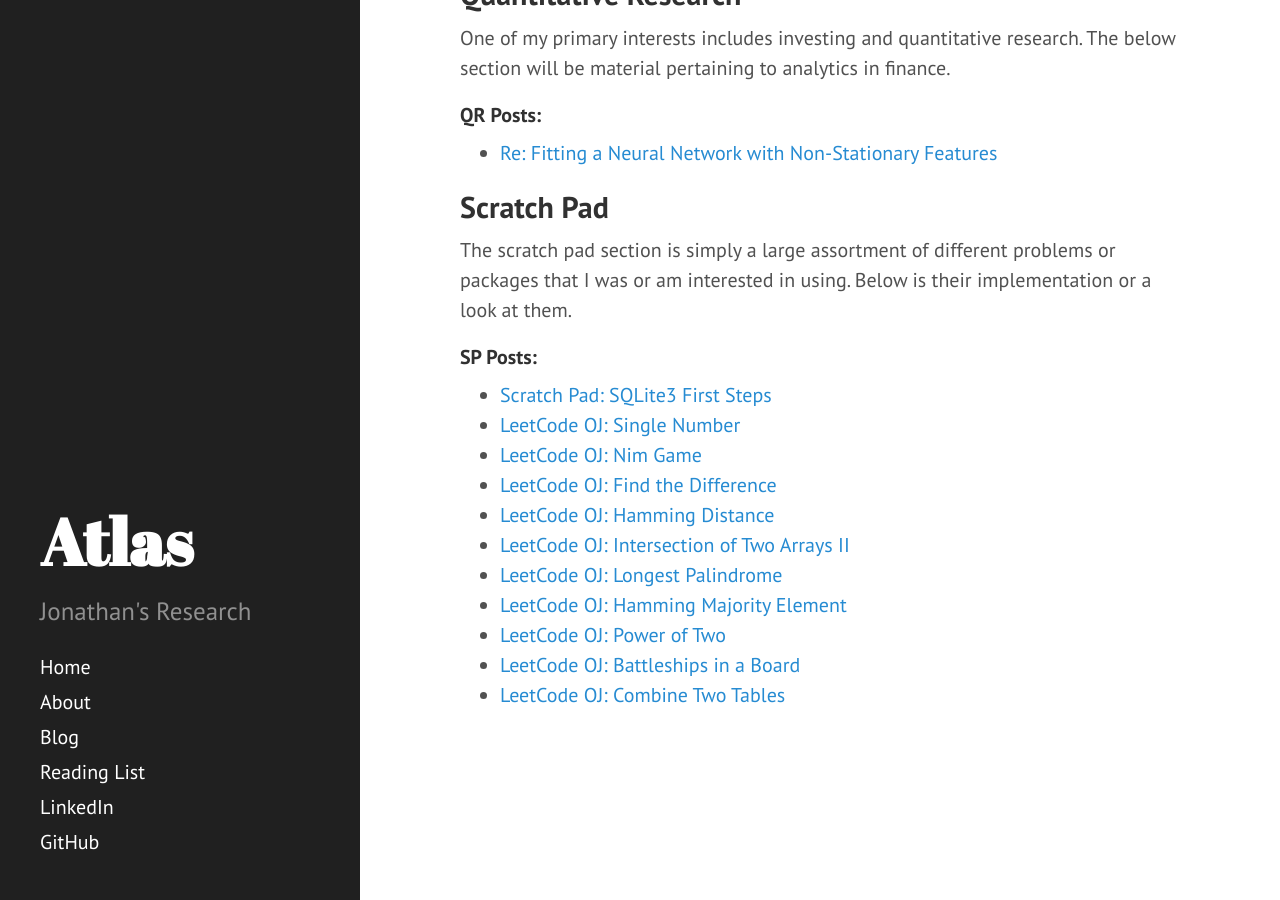
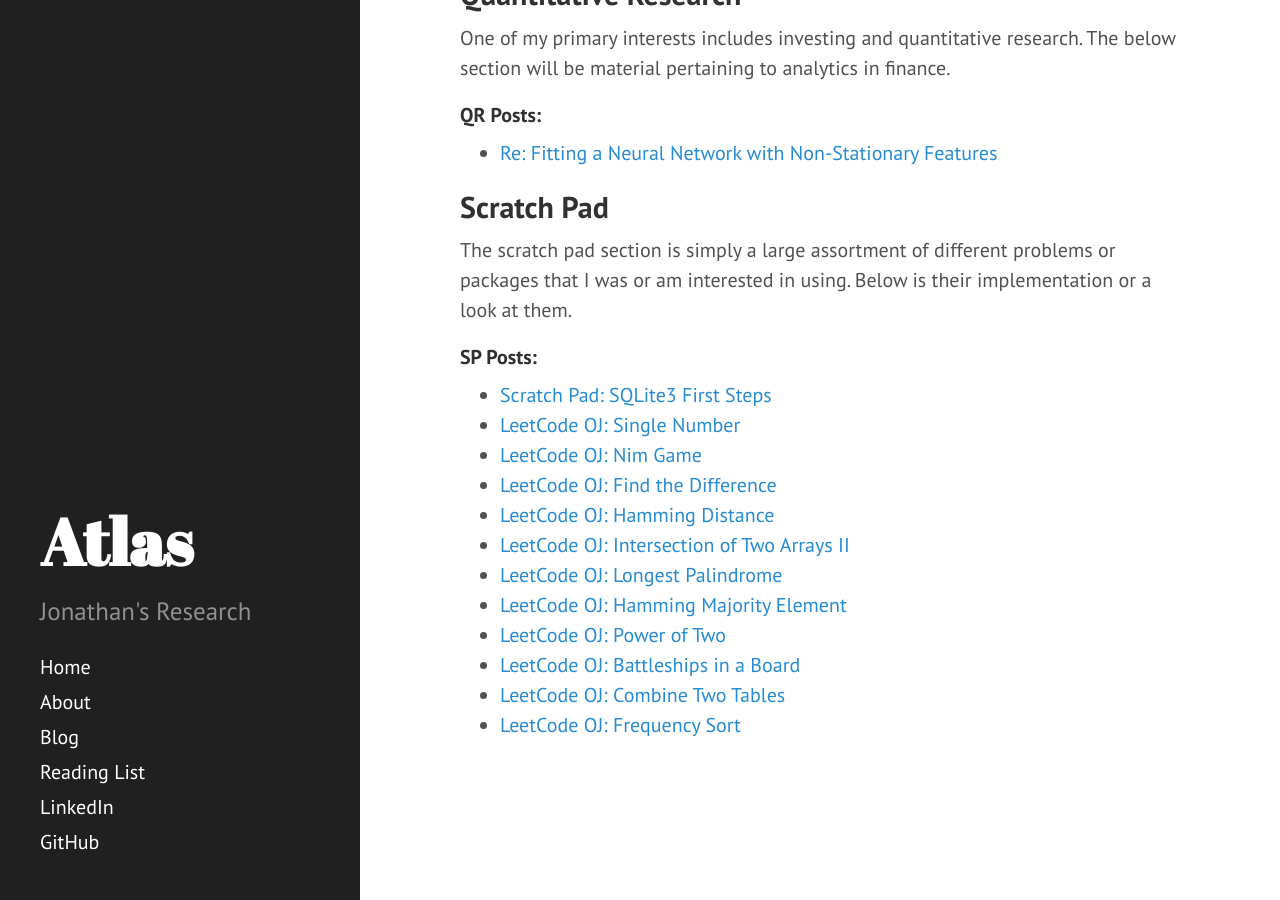
Before and after one commit to JonathanJohann/Research, a Jekyll site: the page built from Blog.md, in a window 1280 px wide and 900 px high, scrolled down 810 px. Built offline with Jekyll 4.4.1, drawn with Linux system fonts in a browser that asks for light colours; Markdown is read by kramdown in place of the engine named in the settings.

Commit message:
Update Blog.md

```diff
--- a/Blog.md
+++ b/Blog.md
@@ -50,3 +50,4 @@ The scratch pad section is simply a large assortment of different problems or pa
 * [LeetCode OJ: Power of Two](https://jonathanjohann.github.io/Research/2017/01/04/power-of-two/)
 * [LeetCode OJ: Battleships in a Board](https://jonathanjohann.github.io/Research/2017/01/04/Battleships-in-a-Board/)
 * [LeetCode OJ: Combine Two Tables](https://jonathanjohann.github.io/Research/2017/01/04/Combine-Two-Tables/)
+* [LeetCode OJ: Frequency Sort](https://jonathanjohann.github.io/Research/2017/01/07/Frequency-Sort/)
```
